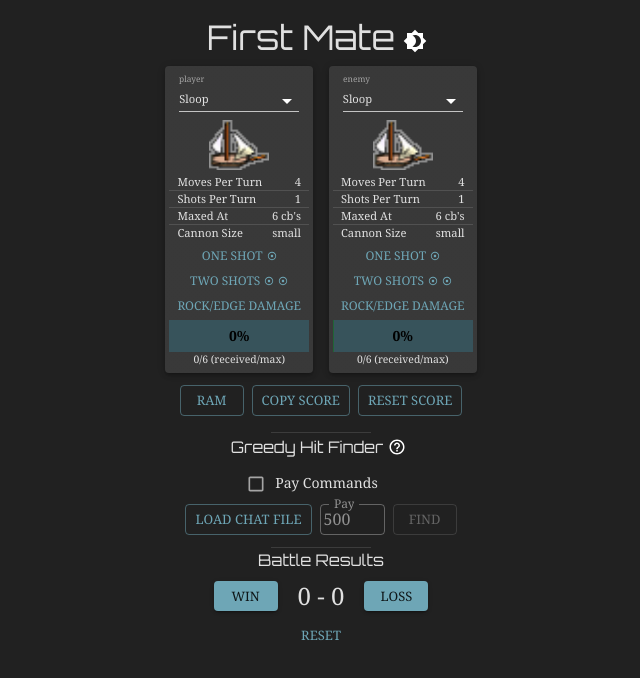
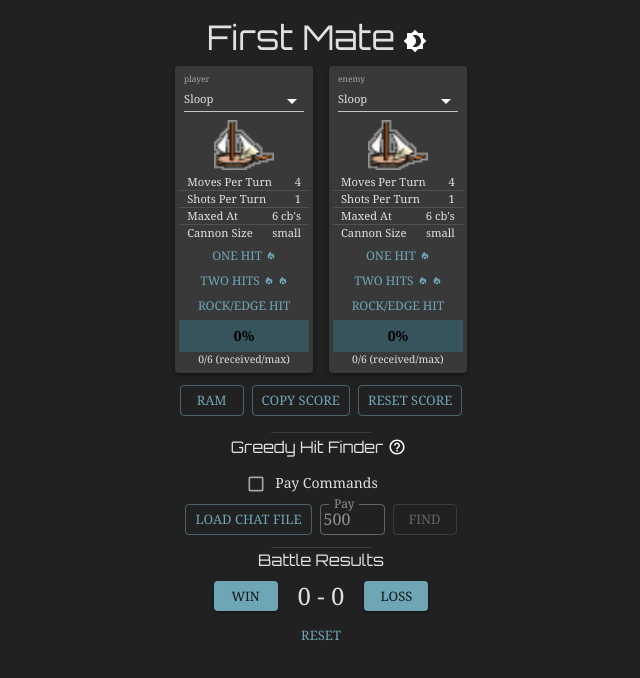
Before and after one commit to captain-dread/pillage-helper-web, a React (Vite) app: page / in a window 1280 px wide. Shown: the top 678 px of the page, without its empty margins (319-959 px from the left). Built offline with nearby package versions, Linux system fonts and the light colour scheme.

Commit message:
fix ram damage no scoring correctly

```diff
--- a/src/assets/ships.js
+++ b/src/assets/ships.js
@@ -53,9 +53,13 @@ let ships = [
     4,
     1,
     "small",
+    // Max Pillage Damage
     new Damage(6, 4, 3),
+    // Max Sink Damage
     new Damage(10, 6.667, 5),
+    // Rock Damage
     new Damage(0.5, 0.333, 0.25),
+    // Ram Damage
     new Damage(0.5, 0.333, 0.25)
   ),
   new Ship(
--- a/src/components/BattleContainer.jsx
+++ b/src/components/BattleContainer.jsx
@@ -40,10 +40,10 @@ export default function BattleContainer({ toggleDarkMode }) {
       ...battle,
       playerDamageTaken:
         battle.playerDamageTaken +
-        battle.enemyShip.ramDamage[battle.enemyShip.size],
+        battle.enemyShip.ramDamage[battle.enemyShip.cannonSize],
       enemyDamageTaken:
         battle.enemyDamageTaken +
-        battle.playerShip.ramDamage[battle.playerShip.size],
+        battle.playerShip.ramDamage[battle.playerShip.cannonSize],
     });
   };
 
--- a/src/components/ShipCard.jsx
+++ b/src/components/ShipCard.jsx
@@ -11,7 +11,7 @@ import {
 import ShipMetaInformation from "./ShipMetaInformation";
 import SelectShipInput from "./SelectShipInput";
 
-import ModeStandbyIcon from "@mui/icons-material/ModeStandby";
+import LocalFireDepartmentIcon from "@mui/icons-material/LocalFireDepartment";
 
 export default function ShipCard({
   identity,
@@ -28,7 +28,7 @@ export default function ShipCard({
   const cappedValue = Math.min(damageValue, 100);
 
   const progressBarColor =
-    cappedValue <= 50 ? "green" : cappedValue <= 80 ? "yellow" : "red";
+    cappedValue <= 40 ? "green" : cappedValue <= 65 ? "yellow" : "red";
 
   return (
     <Card sx={{ maxWidth: 250, p: 0 }} elevation={3}>
@@ -69,8 +69,11 @@ export default function ShipCard({
               recordShotsTaken(identity, 1);
             }}
           >
-            One Shot{" "}
-            <ModeStandbyIcon size="small" sx={{ fontSize: 10, ml: 0.5 }} />
+            One Hit
+            <LocalFireDepartmentIcon
+              size="small"
+              sx={{ fontSize: 10, ml: 0.5 }}
+            />
           </Button>
           <Button
             size="small"
@@ -80,9 +83,12 @@ export default function ShipCard({
               recordShotsTaken(identity, 2);
             }}
           >
-            Two Shots
-            <ModeStandbyIcon size="small" sx={{ fontSize: 10, mx: 0.5 }} />
-            <ModeStandbyIcon size="small" sx={{ fontSize: 10 }} />
+            Two Hits
+            <LocalFireDepartmentIcon
+              size="small"
+              sx={{ fontSize: 10, mx: 0.5 }}
+            />
+            <LocalFireDepartmentIcon size="small" sx={{ fontSize: 10 }} />
           </Button>
           <Button
             size="small"
@@ -92,7 +98,7 @@ export default function ShipCard({
               recordRockDamage(identity);
             }}
           >
-            Rock/Edge Damage
+            Rock/Edge Hit
           </Button>
         </Stack>
 
```
